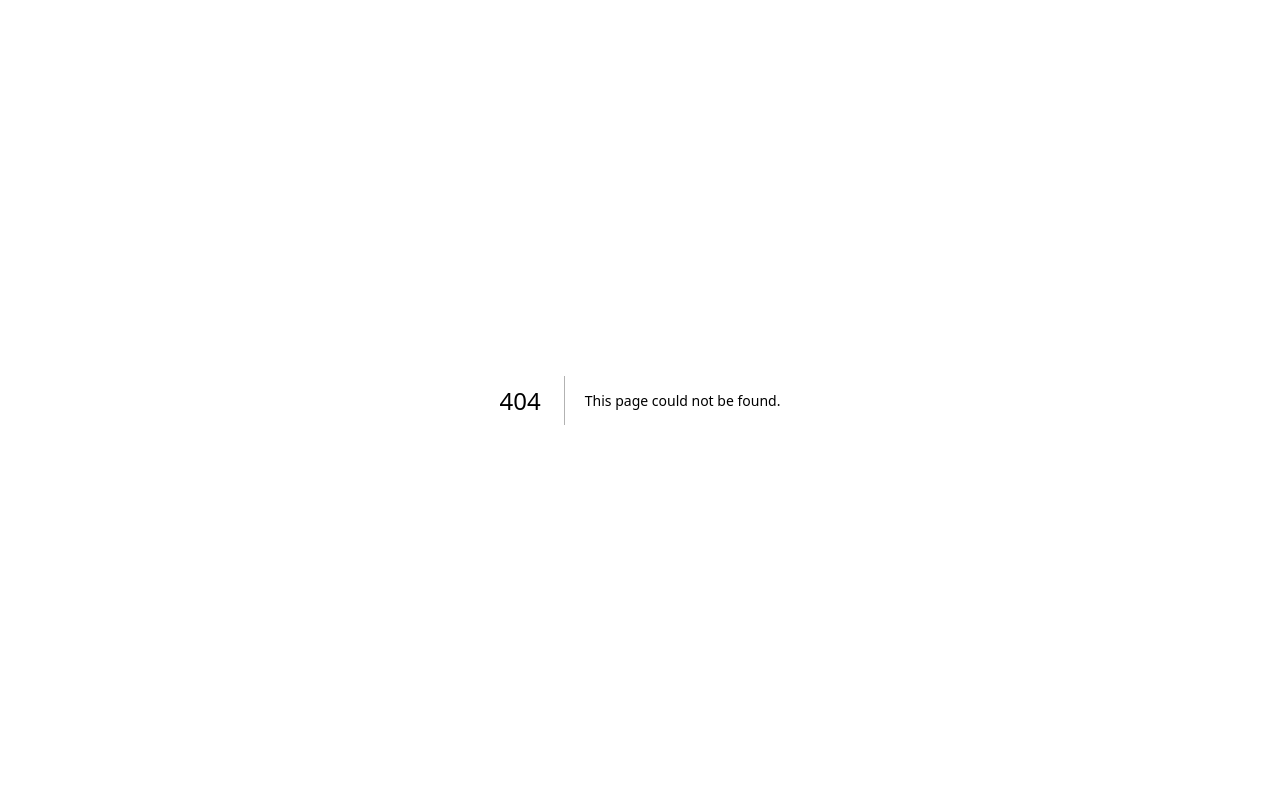
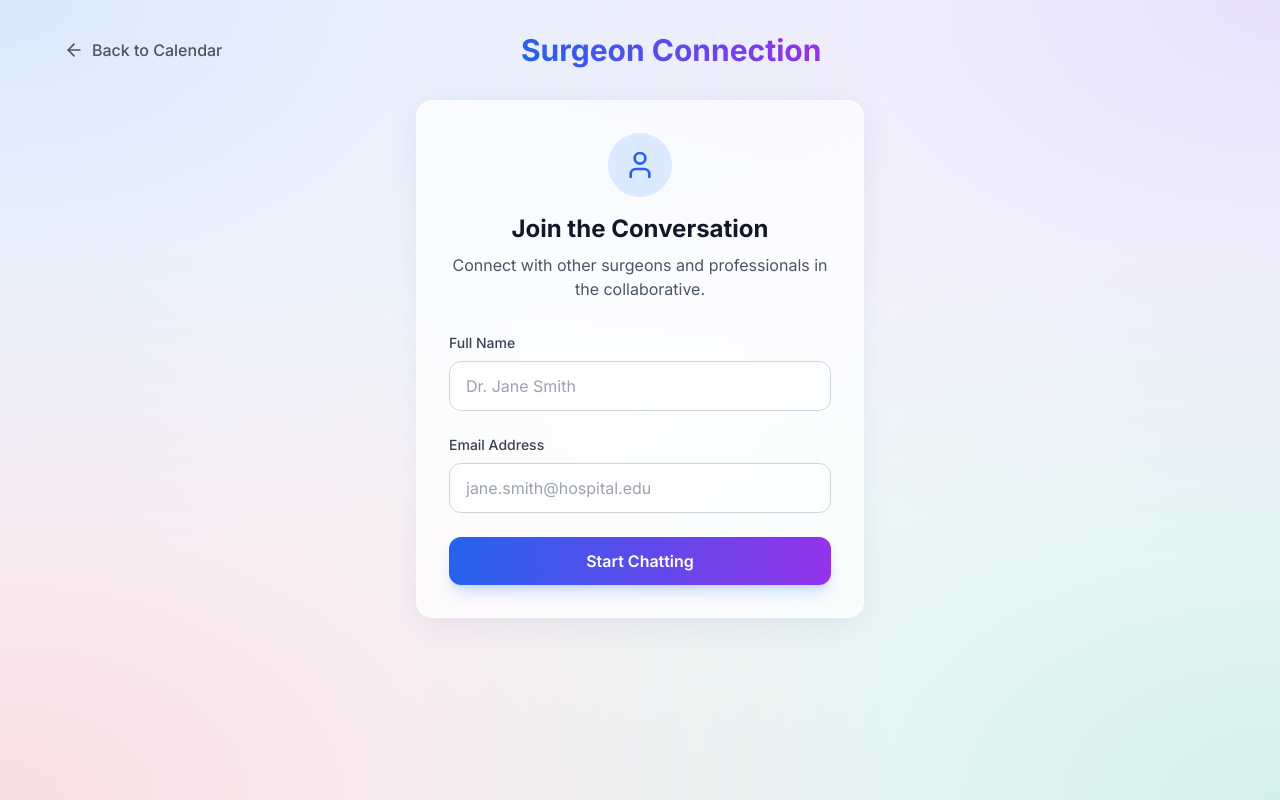
Before and after one commit to rajroy98/grand-rounds-calendar, a Next.js app: page /chat in a window 1280 px wide. Before the commit this address had no page. Built offline with nearby package versions, Linux system fonts and the light colour scheme.

Commit message:
Implement dedicated Chat page

```diff
--- /dev/null
+++ b/app/chat/page.tsx
@@ -0,0 +1,29 @@
+import Link from 'next/link';
+import { ArrowLeft } from 'lucide-react';
+import ChatInterface from '@/components/ChatInterface';
+
+export default function ChatPage() {
+    return (
+        <main className="min-h-screen p-4 md:p-8">
+            <div className="max-w-6xl mx-auto space-y-8">
+                {/* Header */}
+                <div className="flex items-center justify-between">
+                    <Link
+                        href="/"
+                        className="flex items-center gap-2 text-gray-600 dark:text-gray-400 hover:text-blue-600 dark:hover:text-blue-400 transition-colors group"
+                    >
+                        <ArrowLeft className="w-5 h-5 group-hover:-translate-x-1 transition-transform" />
+                        <span className="font-medium">Back to Calendar</span>
+                    </Link>
+                    <h1 className="text-2xl md:text-3xl font-bold bg-clip-text text-transparent bg-gradient-to-r from-blue-600 to-purple-600 dark:from-blue-400 dark:to-purple-400">
+                        Surgeon Connection
+                    </h1>
+                    <div className="w-24"></div> {/* Spacer for alignment */}
+                </div>
+
+                {/* Chat Interface */}
+                <ChatInterface />
+            </div>
+        </main>
+    );
+}
--- a/app/page.tsx
+++ b/app/page.tsx
@@ -1,11 +1,11 @@
 'use client';
 
 import { useState, useEffect, useCallback } from 'react';
+import Link from 'next/link';
 import Calendar from '@/components/Calendar';
 import EventFilters from '@/components/EventFilters';
-import ChatWidget from '@/components/ChatWidget';
 import { CalendarEvent } from '@/lib/calendar-service';
-import { RefreshCw } from 'lucide-react';
+import { RefreshCw, MessageCircle } from 'lucide-react';
 
 export default function Home() {
   const [events, setEvents] = useState<CalendarEvent[]>([]);
@@ -80,32 +80,32 @@ export default function Home() {
           <h1 className="text-4xl md:text-5xl font-bold bg-clip-text text-transparent bg-gradient-to-r from-blue-600 to-purple-600 dark:from-blue-400 dark:to-purple-400 mb-4">
             Surgery Grand Rounds Collaborative
           </h1>
-          <p className="text-lg text-gray-600 dark:text-gray-300 max-w-2xl mx-auto">
+          <p className="text-lg text-gray-600 dark:text-gray-300 max-w-2xl mx-auto mb-8">
             A collaborative hub for surgery grand rounds across premier institutions.
             Stay updated with real-time event schedules.
           </p>
 
-          {/* Status Bar */}
-          <div className="mt-8 flex flex-wrap items-center justify-center gap-4 text-sm">
+          <div className="flex items-center justify-center gap-4">
             <button
               onClick={fetchEvents}
-              disabled={loading}
-              className="group flex items-center gap-2 px-5 py-2.5 bg-white dark:bg-gray-800 border border-gray-200 dark:border-gray-700 rounded-full hover:shadow-md transition-all disabled:opacity-50 disabled:cursor-not-allowed"
+              className="flex items-center gap-2 px-6 py-2.5 bg-white dark:bg-gray-800 text-gray-700 dark:text-gray-200 rounded-full border border-gray-200 dark:border-gray-700 hover:border-blue-500 dark:hover:border-blue-400 hover:text-blue-600 dark:hover:text-blue-400 transition-all shadow-sm hover:shadow-md group"
             >
-              <RefreshCw className={`w-4 h-4 text-blue-500 ${loading ? 'animate-spin' : 'group-hover:rotate-180 transition-transform duration-500'}`} />
-              <span className="font-medium">{loading ? 'Syncing...' : 'Refresh Calendar'}</span>
+              <RefreshCw className={`w-4 h-4 ${loading ? 'animate-spin' : 'group-hover:rotate-180 transition-transform duration-500'}`} />
+              <span>Refresh Calendar</span>
             </button>
 
-            <div className="flex items-center gap-2 px-4 py-2 rounded-full bg-blue-50/50 dark:bg-blue-900/20 text-blue-700 dark:text-blue-300 border border-blue-100 dark:border-blue-800/50">
-              <span className="w-2 h-2 rounded-full bg-blue-500 animate-pulse"></span>
-              Last updated: {lastUpdate.toLocaleTimeString()}
-            </div>
+            <Link
+              href="/chat"
+              className="flex items-center gap-2 px-6 py-2.5 bg-blue-600 text-white rounded-full hover:bg-blue-700 transition-all shadow-lg shadow-blue-600/20 hover:shadow-blue-600/30 group"
+            >
+              <MessageCircle className="w-4 h-4 group-hover:scale-110 transition-transform" />
+              <span>Connect with Surgeons</span>
+            </Link>
+          </div>
 
-            {error && (
-              <div className="px-4 py-2 rounded-full bg-red-50 dark:bg-red-900/20 text-red-600 dark:text-red-400 border border-red-100 dark:border-red-800/50">
-                {error}
-              </div>
-            )}
+          <div className="mt-4 flex items-center justify-center gap-2 text-xs text-gray-500">
+            <span className="w-2 h-2 bg-green-500 rounded-full animate-pulse"></span>
+            Last updated: {lastUpdate.toLocaleTimeString()}
           </div>
         </div>
 
@@ -158,7 +158,6 @@ export default function Home() {
           </div>
         </div>
       </div>
-      <ChatWidget />
     </main>
   );
 }
--- /dev/null
+++ b/components/ChatInterface.tsx
@@ -0,0 +1,180 @@
+'use client';
+
+import { useState, useRef, useEffect } from 'react';
+import { MessageCircle, Send, User } from 'lucide-react';
+
+interface Message {
+    id: string;
+    text: string;
+    sender: string;
+    timestamp: Date;
+    isMe: boolean;
+}
+
+interface UserInfo {
+    name: string;
+    email: string;
+}
+
+export default function ChatInterface() {
+    const [userInfo, setUserInfo] = useState<UserInfo | null>(null);
+    const [messages, setMessages] = useState<Message[]>([]);
+    const [inputText, setInputText] = useState('');
+    const [nameInput, setNameInput] = useState('');
+    const [emailInput, setEmailInput] = useState('');
+
+    const messagesEndRef = useRef<HTMLDivElement>(null);
+
+    const scrollToBottom = () => {
+        messagesEndRef.current?.scrollIntoView({ behavior: 'smooth' });
+    };
+
+    useEffect(() => {
+        scrollToBottom();
+    }, [messages]);
+
+    const handleRegister = (e: React.FormEvent) => {
+        e.preventDefault();
+        if (nameInput.trim() && emailInput.trim()) {
+            setUserInfo({ name: nameInput, email: emailInput });
+            // Add a welcome message
+            setMessages([
+                {
+                    id: 'welcome',
+                    text: `Welcome to the Surgery Grand Rounds Collaborative chat, ${nameInput}!`,
+                    sender: 'System',
+                    timestamp: new Date(),
+                    isMe: false,
+                },
+            ]);
+        }
+    };
+
+    const handleSendMessage = (e: React.FormEvent) => {
+        e.preventDefault();
+        if (inputText.trim() && userInfo) {
+            const newMessage: Message = {
+                id: Date.now().toString(),
+                text: inputText,
+                sender: userInfo.name,
+                timestamp: new Date(),
+                isMe: true,
+            };
+            setMessages((prev) => [...prev, newMessage]);
+            setInputText('');
+        }
+    };
+
+    if (!userInfo) {
+        return (
+            <div className="w-full max-w-md mx-auto glass-card p-8 animate-in fade-in zoom-in duration-500">
+                <div className="text-center mb-8">
+                    <div className="w-16 h-16 bg-blue-100 dark:bg-blue-900/30 rounded-full flex items-center justify-center mx-auto mb-4">
+                        <User className="w-8 h-8 text-blue-600 dark:text-blue-400" />
+                    </div>
+                    <h2 className="text-2xl font-bold text-gray-900 dark:text-white mb-2">Join the Conversation</h2>
+                    <p className="text-gray-600 dark:text-gray-400">
+                        Connect with other surgeons and professionals in the collaborative.
+                    </p>
+                </div>
+
+                <form onSubmit={handleRegister} className="space-y-6">
+                    <div>
+                        <label className="block text-sm font-medium text-gray-700 dark:text-gray-300 mb-2">Full Name</label>
+                        <input
+                            type="text"
+                            required
+                            value={nameInput}
+                            onChange={(e) => setNameInput(e.target.value)}
+                            className="w-full px-4 py-3 rounded-xl border border-gray-300 dark:border-gray-600 bg-white/50 dark:bg-gray-800/50 text-gray-900 dark:text-white focus:ring-2 focus:ring-blue-500 outline-none transition-all"
+                            placeholder="Dr. Jane Smith"
+                        />
+                    </div>
+                    <div>
+                        <label className="block text-sm font-medium text-gray-700 dark:text-gray-300 mb-2">Email Address</label>
+                        <input
+                            type="email"
+                            required
+                            value={emailInput}
+                            onChange={(e) => setEmailInput(e.target.value)}
+                            className="w-full px-4 py-3 rounded-xl border border-gray-300 dark:border-gray-600 bg-white/50 dark:bg-gray-800/50 text-gray-900 dark:text-white focus:ring-2 focus:ring-blue-500 outline-none transition-all"
+                            placeholder="jane.smith@hospital.edu"
+                        />
+                    </div>
+                    <button
+                        type="submit"
+                        className="w-full py-3 bg-gradient-to-r from-blue-600 to-purple-600 hover:from-blue-700 hover:to-purple-700 text-white rounded-xl font-semibold transition-all shadow-lg shadow-blue-600/20 hover:shadow-blue-600/30 transform hover:-translate-y-0.5"
+                    >
+                        Start Chatting
+                    </button>
+                </form>
+            </div>
+        );
+    }
+
+    return (
+        <div className="flex flex-col h-[600px] glass-card overflow-hidden animate-in fade-in duration-500">
+            {/* Header */}
+            <div className="p-4 bg-white/50 dark:bg-gray-800/50 border-b border-gray-200 dark:border-gray-700 flex items-center justify-between backdrop-blur-sm">
+                <div className="flex items-center gap-3">
+                    <div className="w-10 h-10 bg-gradient-to-br from-blue-500 to-purple-500 rounded-full flex items-center justify-center text-white font-semibold">
+                        {userInfo.name.charAt(0)}
+                    </div>
+                    <div>
+                        <h3 className="font-semibold text-gray-900 dark:text-white">{userInfo.name}</h3>
+                        <p className="text-xs text-green-600 dark:text-green-400 flex items-center gap-1">
+                            <span className="w-2 h-2 bg-green-500 rounded-full animate-pulse"></span>
+                            Online
+                        </p>
+                    </div>
+                </div>
+                <div className="text-sm text-gray-500 dark:text-gray-400">
+                    Surgery Grand Rounds Collaborative
+                </div>
+            </div>
+
+            {/* Messages */}
+            <div className="flex-1 p-6 overflow-y-auto space-y-6 bg-white/30 dark:bg-gray-900/30">
+                {messages.map((msg) => (
+                    <div
+                        key={msg.id}
+                        className={`flex flex-col ${msg.isMe ? 'items-end' : 'items-start'}`}
+                    >
+                        <div
+                            className={`max-w-[70%] px-5 py-3 rounded-2xl text-sm shadow-sm ${msg.isMe
+                                    ? 'bg-blue-600 text-white rounded-tr-none'
+                                    : 'bg-white dark:bg-gray-800 text-gray-800 dark:text-gray-200 rounded-tl-none'
+                                }`}
+                        >
+                            {msg.text}
+                        </div>
+                        <span className="text-xs text-gray-500 mt-1 px-1">
+                            {msg.isMe ? 'You' : msg.sender} • {msg.timestamp.toLocaleTimeString([], { hour: '2-digit', minute: '2-digit' })}
+                        </span>
+                    </div>
+                ))}
+                <div ref={messagesEndRef} />
+            </div>
+
+            {/* Input */}
+            <form onSubmit={handleSendMessage} className="p-4 bg-white/50 dark:bg-gray-800/50 border-t border-gray-200 dark:border-gray-700 backdrop-blur-sm">
+                <div className="flex gap-3">
+                    <input
+                        type="text"
+                        value={inputText}
+                        onChange={(e) => setInputText(e.target.value)}
+                        placeholder="Type your message here..."
+                        className="flex-1 px-4 py-3 rounded-xl border border-gray-300 dark:border-gray-600 bg-white dark:bg-gray-900 text-gray-900 dark:text-white focus:ring-2 focus:ring-blue-500 outline-none transition-all"
+                    />
+                    <button
+                        type="submit"
+                        disabled={!inputText.trim()}
+                        className="px-6 bg-blue-600 text-white rounded-xl hover:bg-blue-700 disabled:opacity-50 disabled:cursor-not-allowed transition-all shadow-lg shadow-blue-600/20 flex items-center justify-center"
+                    >
+                        <Send className="w-5 h-5" />
+                    </button>
+                </div>
+            </form>
+        </div>
+    );
+}
```
